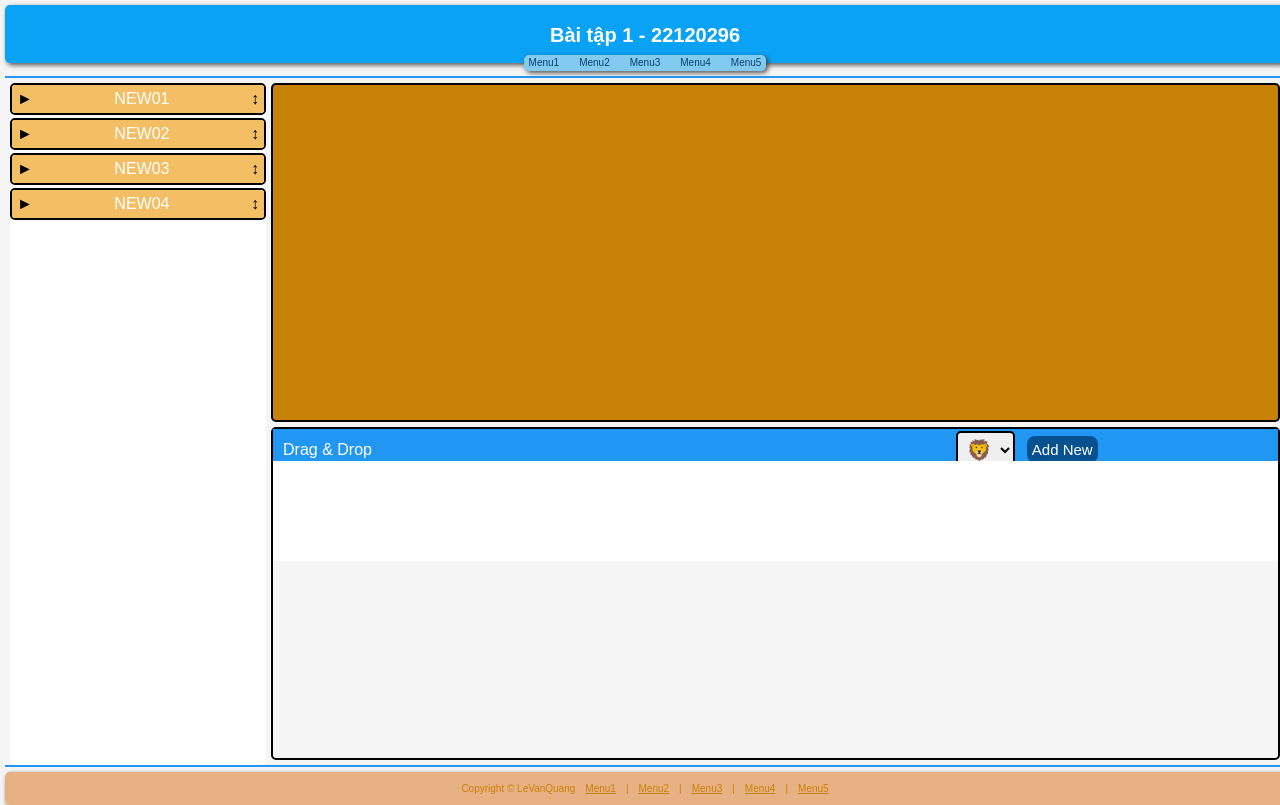
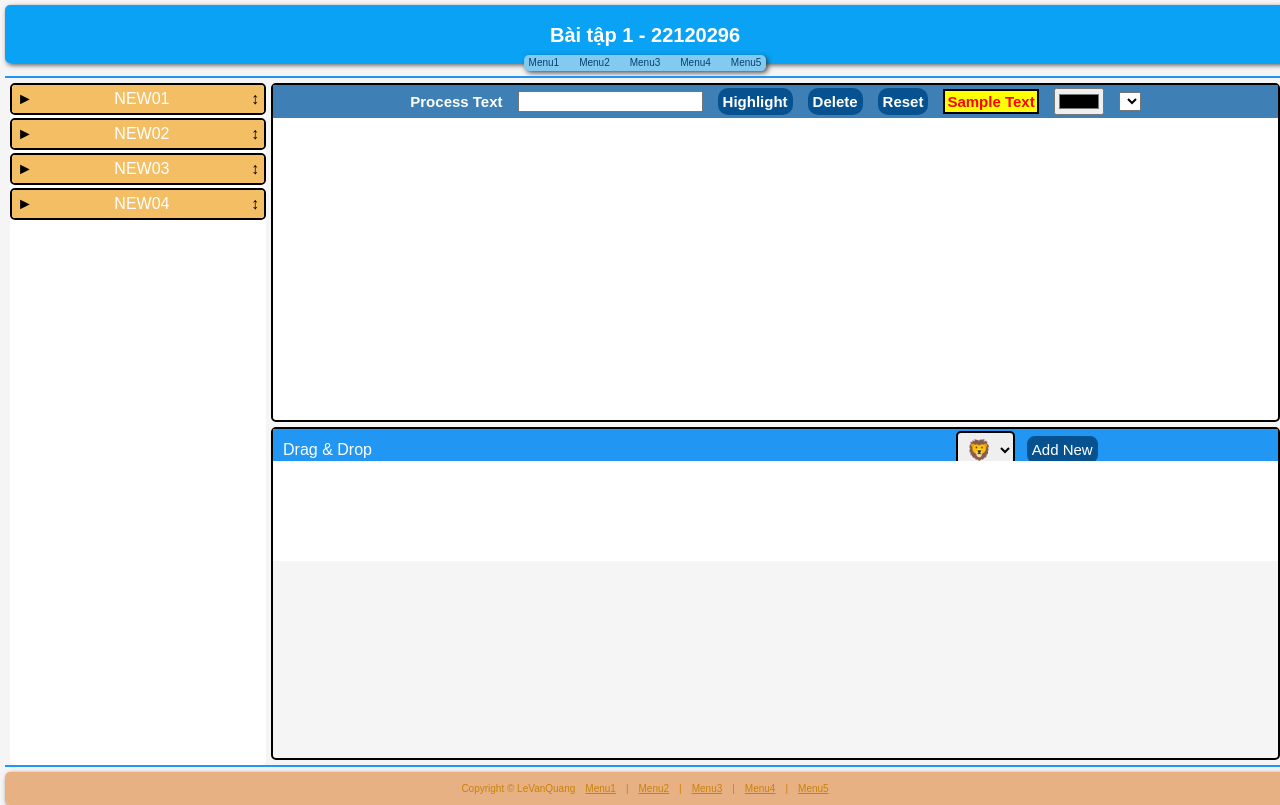
Before and after one commit to QuangNo1Pro/B-itapcanhan1, a plain HTML site: page index.html in a window 1280 px wide. Drawn offline with nearby package versions, Linux system fonts and the light colour scheme.

Commit message:
Xong phần kéo đoạn văn từ Side sang Text

```diff
--- a/index.html
+++ b/index.html
@@ -119,6 +119,7 @@
             cursor: pointer;
         }
         .new-body{
+            padding:5px;
             text-align: left;
             color:rgba(35, 132, 228, 0.683);
             background:white;
@@ -138,10 +139,40 @@
     /* Process Text */
         .text {
             border: 2px solid black;
-            background: #c98208;
+            background: white;
             border-radius: 5px;
+        }
+        .text-header{
+            height:10%;
+            display:flex;
+            flex-direction: row;
+            gap:15px;
+            padding-left: 5px;
+            padding-right: 5px;
+            background:#3e80b5;
+            justify-content: center;
+            align-items: center;
+            font-size: 15px;
+            font-weight: bold;
+            color:white;
+        }
+        .highlight,.delete,.reset{
+            background: #065291;
+            border-radius: 10px;
+            padding:5px;
+        }
+        .sample-text{
+            background-color:yellow;
+            color:red;
+            border:2px solid black;
+            padding:2px;
+        }
+        .text-body{
+            padding:5px;
+            font-size:20px;
+        }
 
-        }
+    /*Drap Drop hình  */
         /* Hình thêm vào */
         .images {
             border: 2px solid black;
@@ -207,6 +238,8 @@
         /* Hình con */
         .image {
             display: flex;
+            margin-top: 20px;
+            margin-bottom: 20px;
             flex-direction: column;
             align-items: center;
             font-size: 50px;
@@ -333,7 +366,30 @@
                     </div>
                 </div>
             </div>
-            <div class="text"></div>
+            <div class="text">
+                <div class="text-header">
+                    <span>Process Text</span>
+                    <span> <input type="text"></span>
+                    <span class="highlight">Highlight</span>
+                    <span class="delete">Delete</span>
+                    <span class="reset">Reset</span>
+                    <span class="sample-text">Sample Text</span>
+                    <span> <input type="color"></span>
+                    <span class="caidat">
+                        <select name="setting" id="setting">
+                            <option value="" class=""></option>
+                            <option value="" class=""></option>
+                            <option value="" class=""></option>
+                        </select>
+                    </span>
+                </div>
+                <div class="text-body">
+
+                </div>
+
+
+
+            </div>
             <div class="images">
                 <div class="main-table">
                     <div class="drag"> Drag & Drop</div>
@@ -371,7 +427,7 @@
     </div>
     <script>
 $(document).ready(function () {
-//Phần DRAG & DROP
+//Phần DRAG & DROP HÌNH
     // Khi click chọn hình
     $('#add').on('click', function () {
         const selectedOption = $('#imageSelect option:selected').val();
@@ -440,27 +496,41 @@ $(document).ready(function () {
         const body = parent.find('.new-body'); // Tìm phần tử .new-body trong phần tử cha
         const icon_1 = parent.find('.toggle-icon-1'); // Lấy biểu tượng ►
         const icon_2 = parent.find('.toggle-icon-2'); // Lấy biểu tượng ↕
-        const background=parent.find('.new-header');
+        const background = parent.find('.new-header'); // Lấy phần tử .new-header
+        const textBody = $('.text-body'); // Lấy phần tử hiển thị nội dung để hiển thị trong text
+
+        // Lấy ID của phần tử cha để tạo data attribute duy nhất
+        const parentId = parent.attr('id'); // Lấy ID của phần tử cha
 
         // Đổi biểu tượng ► thành ↓ và ngược lại
         if (icon_1.text().trim() === '►') {
+            // Nếu phần tử đang đóng
             icon_1.text('↓'); // Đổi ► thành ↓
             icon_1.css('color', 'white');
             icon_2.css('color', 'white');
-            background.css('background-color','#c98208')
+            background.css('background-color', '#c98208'); // Đổi màu nền khi mở
             body.slideDown(); // Hiển thị nội dung
+
+            // Thêm nội dung mới vào text-body với thuộc tính dữ liệu để dễ dàng quản lý
+            const newContent = $('<span class="content-item" data-id="' + parentId + '">' + body.html() + '</span>');
+            textBody.append(newContent); // Thêm nội dung mới vào cuối text-body
+
         } else {
+            // Nếu phần tử đang mở
             icon_1.text('►'); // Đổi ↓ thành ►
             icon_1.css('color', 'black');
             icon_2.css('color', 'black');
-            background.css('background-color','#f4bf64')
+            background.css('background-color', '#f4bf64'); // Đổi màu nền khi đóng
             body.slideUp(); // Ẩn nội dung
+
+            // Xóa nội dung tương ứng trong text-body khi phần tử này được tắt
+            textBody.find('.content-item[data-id="' + parentId + '"]').remove(); // Xóa nội dung có data-id tương ứng
         }
     });
 
     //Chức năng kéo thả new '↕'
     $('.side').sortable({
-        handle: '.toggle-icon-2', // Sử dụng biểu tượng ↕ làm tay cầm để kéo
+        handle: '.toggle-icon-2',
         axis: 'y', // Giới hạn kéo theo trục Y
     });
 
```
